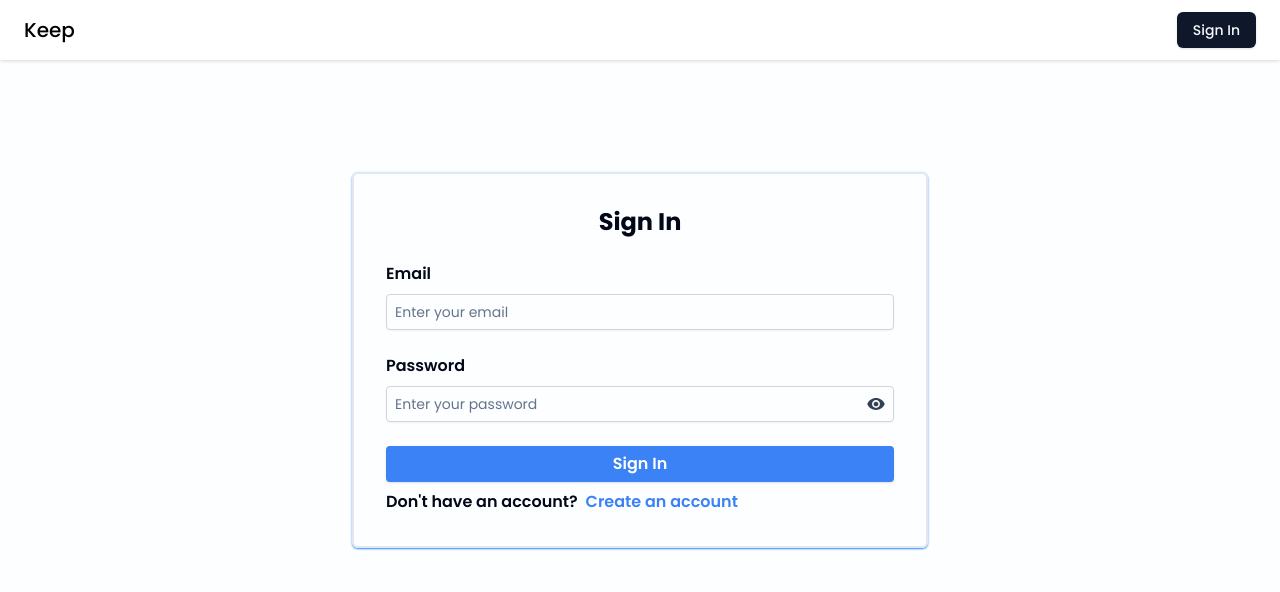
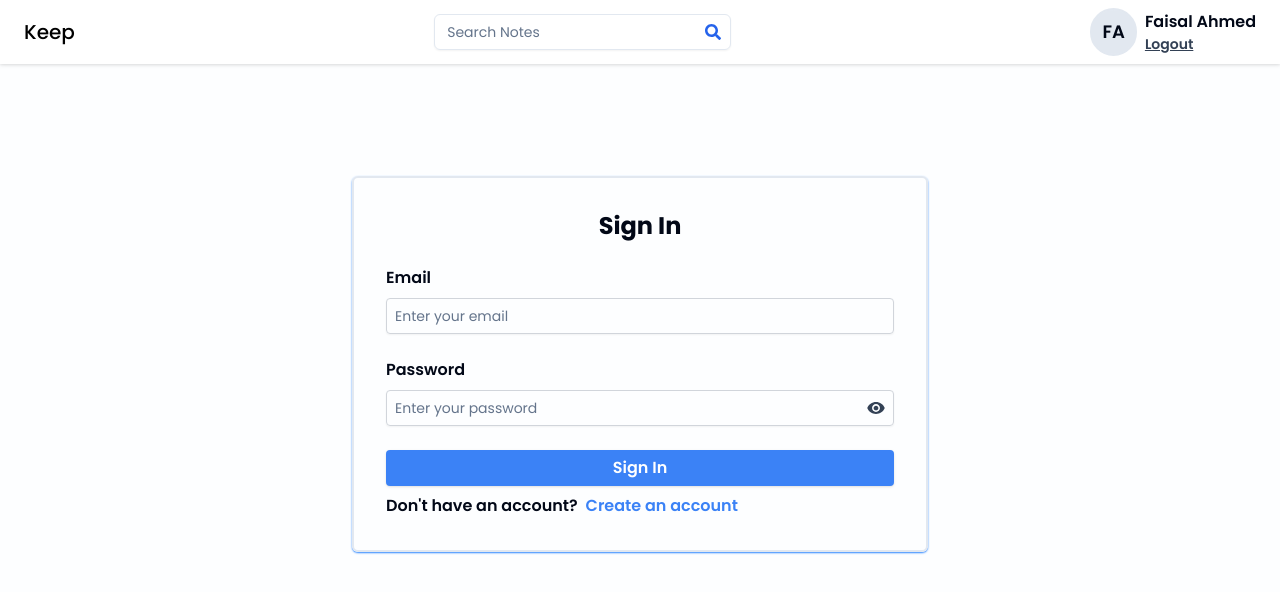
Before and after one commit to 23-faisal/Keep, a React (Vite) app in the folder frontend/: page /sign-in in a window 1280 px wide. Shown: the top 592 px of the page. Built offline with nearby package versions, Linux system fonts and the light colour scheme.

Commit message:
create sign in in frontend

```diff
--- a/frontend/src/components/Navbar/Navbar.jsx
+++ b/frontend/src/components/Navbar/Navbar.jsx
@@ -2,13 +2,9 @@ import { useState } from "react";
 import { Input } from "../ui/input";
 import { FaSearch } from "react-icons/fa";
 import { IoCloseSharp } from "react-icons/io5";
-import { Link, useNavigate } from "react-router-dom";
-import { useAuthStore } from "@/store/userStore";
-import { Button } from "../ui/button";
+import { Link } from "react-router-dom";
 const Navbar = () => {
   const [value, setValue] = useState("");
-  const { user, clearUser } = useAuthStore();
-  const navigate = useNavigate();
 
   // Function to handle search button click
   const handleSearch = () => {
@@ -18,15 +14,12 @@ const Navbar = () => {
       alert("Please enter a search term!");
     }
   };
-
-  console.log(user);
   return (
     <header>
       <nav className="bg-white flex items-center justify-between px-6 py-2 drop-shadow ">
         <Link to="/" className="text-xl font-medium text-black py-2 ">
           Keep
         </Link>
-        {user && (
         <div className="relative ">
           <Input
             value={value}
@@ -44,29 +37,17 @@ const Navbar = () => {
             className="absolute right-2.5 top-2.5 cursor-pointer text-blue-600"
           />
         </div>
-        )}
-        {user ? (
         <div className="flex items-center justify-between gap-2 ">
           <div className=" rounded-full  px-2.5 py-2     border-2 bg-slate-200">
-              <p className="text-center font-semibold  text-lg   ">
-                {user && user?.user.username.slice(0, 2).toUpperCase()}
-              </p>
+            <p className="text-center font-semibold  text-lg   ">FA</p>
           </div>
           <div className="flex flex-col  items-start ">
-              <p className="font-semibold ">{user && user?.user.username}</p>
-              <button
-                onClick={clearUser}
-                className="text-sm underline font-semibold text-slate-700"
-              >
+            <p className="font-semibold ">Faisal Ahmed</p>
+            <button className="text-sm underline font-semibold text-slate-700">
               Logout
             </button>
           </div>
         </div>
-        ) : (
-          <>
-            <Button onClick={() => navigate("/sign-in")}>Sign In</Button>
-          </>
-        )}
       </nav>
     </header>
   );
--- a/frontend/src/pages/SingIn/SignIn.jsx
+++ b/frontend/src/pages/SingIn/SignIn.jsx
@@ -3,16 +3,13 @@ import { useForm } from "react-hook-form";
 import { Input } from "@/components/ui/input";
 import { Label } from "@/components/ui/label";
 import { Button } from "@/components/ui/button";
-import { Link, useNavigate } from "react-router-dom";
+import { Link } from "react-router-dom";
 import { IoMdEye, IoIosEyeOff } from "react-icons/io";
 import axios from "axios";
-import { useToast } from "@/hooks/use-toast";
-import { useAuthStore } from "../../store/userStore";
+import useAuthStore from "@/store/userStore";
 
 const SignIn = () => {
-  const { toast } = useToast();
-  const navigate = useNavigate();
-  const { setUser } = useAuthStore();
+  const { setUser, setToken } = useAuthStore();
   const {
     register,
     handleSubmit,
@@ -23,27 +20,27 @@ const SignIn = () => {
   const onSubmit = async (data) => {
     try {
       const response = await axios.post(
-        `${import.meta.env.VITE_API_URL}/api/auth/sign-in`,
-        data
+        `${import.meta.env.VITE_API_URL}/api/auth/sign-in `,
+        data,
+        {
+          withCredentials: true,
+        }
       );
 
-      if (response.data.success) {
-        toast({
-          title: "Log in Successful",
-          description: `${response?.data.user.username} logged in successfully!`,
-          variant: "success",
-        });
-        setUser({ user: response.data.user, token: response.data.token });
-        navigate("/");
+      console.log(response.data);
+
+      if (response.data?.success) {
+        const { user, token } = response.data;
+
+        setUser(user);
+        setToken(token);
+
+        console.log("Sign-in successful:", response.data.message);
+      } else {
+        console.log(response.data.message || "Sign-in failed.");
       }
     } catch (error) {
-      toast({
-        title: "Error",
-        description:
-          error.response?.data?.message ||
-          "Something went wrong. Please try again.",
-        variant: "destructive",
-      });
+      console.log(error.message);
     }
   };
 
--- a/frontend/src/store/userStore.js
+++ b/frontend/src/store/userStore.js
@@ -1,21 +1,20 @@
 import { create } from "zustand";
 import { persist } from "zustand/middleware";
 
-export const useAuthStore = create(
+const useAuthStore = create(
   persist(
     (set) => ({
-      user: JSON.parse(localStorage.getItem("user")) || null,
-      token: JSON.parse(localStorage.getItem("token")) || null,
-      setUser: (user, token) => {
-        set({ user, token });
-      },
-      clearUser: () => {
-        set({ user: null, token: null });
-      },
+      user: null,
+      token: null,
+      setUser: (user) => set({ user: user }),
+      setToken: (token) => set({ token: token }),
+      logout: () => set({ user: null, token: null }),
     }),
     {
       name: "auth-storage",
-      getStorage: () => localStorage,
+      partialize: (state) => ({ user: state.user, token: state.token }),
     }
   )
 );
+
+export default useAuthStore;
```
Also changed, not shown: 2 other files (tests, documents, lock files or other folders). Lines whose indentation alone changed are shown as unchanged.
